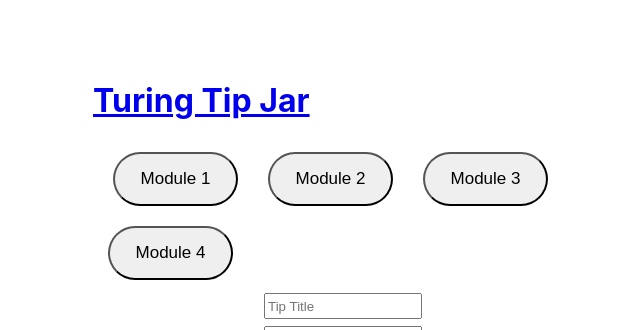
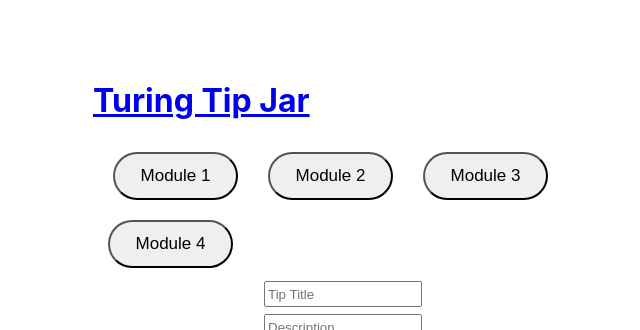
Before and after one commit to ShaunaMyers/turing-two-cents, a React (Create React App) app: page /module/1 in a window 1280 px wide. Shown: the top 330 px of the page, without its empty margins (297-937 px from the left). Built offline with nearby package versions, Linux system fonts and the light colour scheme; no server answers.

Commit message:
Change padding and remove commented out styling

```diff
--- a/src/components/App/App.css
+++ b/src/components/App/App.css
@@ -11,13 +11,11 @@ body {
 div {
   display: flex;
   justify-content: center;
-  /* justify-content: space-around; */
-  /* width: 200px; */
 }
 
 .mod-button {
   border-radius: 30px;
-  padding: 15px;
+  padding: 12px;
   margin: 2%;
   width: 125px;
 }
```
